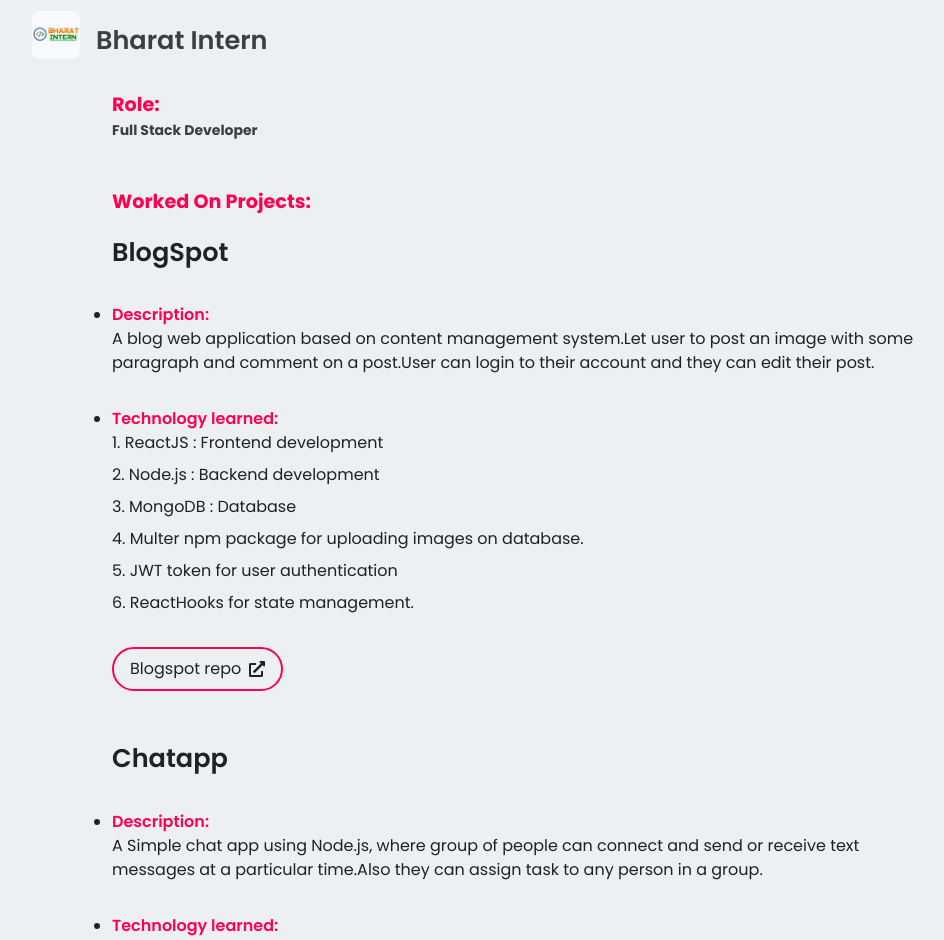
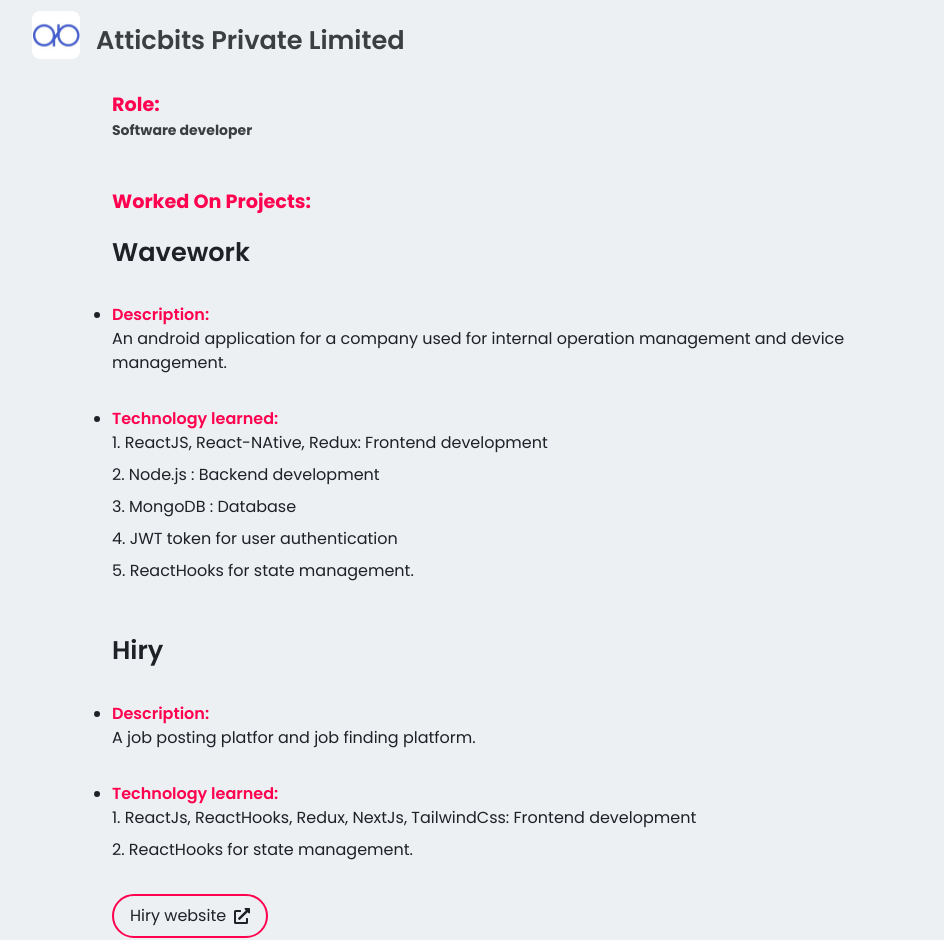
Before and after one commit to silentvoice143/portfolio, a React (Create React App) app: page /portfolio/about in a window 1280 px wide. Shown: the part 1640-2580 px from the top of the page, without its empty margins (160-1104 px from the left). Built offline with nearby package versions, Linux system fonts and the light colour scheme; a web font is replaced by a local one.

Commit message:
added experience

```diff
--- a/package.json
+++ b/package.json
@@ -23,7 +23,8 @@
     "deploy": "gh-pages -d build",
     "build": "react-scripts build",
     "test": "react-scripts test",
-    "eject": "react-scripts eject"
+    "eject": "react-scripts eject",
+    "dev":"npm start"
   },
   "eslintConfig": {
     "extends": [
--- a/src/components/About/About.jsx
+++ b/src/components/About/About.jsx
@@ -18,6 +18,7 @@
 
 import bharatinternlogo from "./companylogo/bharatintern.jpeg";
 import baoiamlogo from "./companylogo/baoiam.jpeg";
+import atticbitslogo from "./companylogo/atticbits.jpg"
 
 function About() {
   const [email, setEmail] = useState("");
@@ -96,6 +97,111 @@
           <span className="mr-2">Talk!</span> About Experience
         </h1>
         <div className="internship flex flex-col gap-20">
+          <div className="bharatintern">
+            <div className="flex gap-4 mb-8">
+              <img
+                className="w-12 h-12 rounded-lg"
+                src={atticbitslogo}
+                alt=""
+                srcset=""
+              />
+              <h1 className="font-semibold mt-auto text-[1.6rem]  text-[#3c3e41]">
+                Atticbits Private Limited
+              </h1>
+            </div>
+            <div className="pl-20">
+              <h1 className="text-[1.2rem] text-[#ff014f] font-bold">Role:</h1>
+              <p className="font-bold text-sm mb-12 text-[#3c3e41]">Software developer</p>
+              <h1 className="text-[1.2rem] text-[#ff014f] font-bold">
+                Worked On Projects:
+              </h1>
+              <div>
+                <h1 className="font-semibold text-[1.6rem] mt-4 text-[#1e2125]">Wavework</h1>
+                <ul className="text-[#1e2125] list-disc child:my-8">
+                  <li>
+                    <span className=" text-[#ff014f] font-semibold">
+                      Description:{" "}
+                    </span>
+                    <p>
+                      An android application for a company used for internal operation management and device management.
+                    </p>
+                  </li>
+                  <li>
+                    <span className=" text-[#ff014f] font-semibold">
+                      Technology learned:{" "}
+                    </span>
+                    <ul className="list-inside list-decimal child:mb-2">
+                      <li>ReactJS, React-NAtive, Redux: Frontend development</li>
+                      <li>Node.js : Backend development</li>
+                      <li>MongoDB : Database</li>
+                      <li>JWT token for user authentication</li>
+                      <li>ReactHooks for state management.</li>
+                    </ul>
+                  </li>
+                </ul>
+
+              </div>
+              <div>
+                <h1 className="font-semibold text-[1.6rem] mt-[3rem] text-[#1e2125]">
+                  Hiry
+                </h1>
+                <ul className="text-[#1e2125] list-disc child:my-8">
+                  <li>
+                    <span className=" text-[#ff014f] font-semibold">
+                      Description:{" "}
+                    </span>
+                    <p>
+                      A job posting platfor and job finding platform.
+                    </p>
+                  </li>
+                  <li>
+                    <span className=" text-[#ff014f] font-semibold">
+                      Technology learned:{" "}
+                    </span>
+                    <ul className="list-inside list-decimal child:mb-2">
+                      <li>ReactJs, ReactHooks, Redux, NextJs, TailwindCss: Frontend development</li>
+                      <li>ReactHooks for state management.</li>
+                    </ul>
+                  </li>
+                </ul>
+                <Link
+                  to="https://hiry.com/"
+                  target="_blank"
+                  className="px-4 py-2 border-2 border-[#ff014f] rounded-full inline-flex gap-2 text-[#1e2125] items-center hover:px-5 duration-200"
+                >
+                  <p>Hiry website</p>
+                  <FaExternalLinkAlt />
+                </Link>
+              </div>
+              <div>
+                <h1 className="font-semibold text-[1.6rem] mt-[3rem] text-[#1e2125]">
+                  Athena
+                </h1>
+                <ul className="text-[#1e2125] list-disc child:my-8">
+                  <li>
+                    <span className=" text-[#ff014f] font-semibold">
+                      Description:{" "}
+                    </span>
+                    <p>
+                     Athena is a data visualization project that dynamically creates a network graph based on real-time suggestions from the Google search engine. Upon entering a keyword, the app fetches relevant suggestions and visualizes them as interconnected nodes, offering an intuitive way to explore related search trends and topics.
+                    </p>
+                  </li>
+                  <li>
+                    <span className=" text-[#ff014f] font-semibold">
+                      Technology learned:{" "}
+                    </span>
+                    <ul className="list-inside list-decimal child:mb-2">
+                      <li>Developed the network graph using d3 library</li>
+                      <li>Optimized for responsiveness and scalability across various datasets</li>
+                      <li>Designed intuitive UI for user input and real-time updates</li>
+                      <li>ReactHooks for state management.</li>
+                    </ul>
+                  </li>
+                </ul>
+
+              </div>
+            </div>
+          </div>
           <div className="bharatintern">
             <div className="flex gap-4 mb-8">
               <img
--- a/src/components/Navbar/Navbar.jsx
+++ b/src/components/Navbar/Navbar.jsx
@@ -5,8 +5,12 @@
 import { IoMdClose } from "react-icons/io";
 import { FaLinkedin } from "react-icons/fa";
 import { Link } from "react-router-dom";
+import { useLocation } from "react-router-dom";
 
 function Navbar() {
+  const location = useLocation();
+  const pathName=location.pathname;
+  console.log(pathName)
   const [isOpen, setIsOpen] = React.useState(false);
   const toggle = () => {
     setIsOpen(!isOpen);
@@ -23,23 +27,23 @@
           </div>
         </Link>
         <ul className="hidden nav-list md:flex md:gap-4 max-[882px]:text-[1rem] lg:gap-6 child:relative child:hover:cursor-pointer">
-          <Link to="/" className="p-2">
-            <li className="text-base font-medium text-[#3c3e41] list-item">HOME</li>
+          <Link to="/" className={`p-2`}>
+            <li className={`text-base font-medium text-[#3c3e41] list-item ${pathName==="/"?"active":""}`}>HOME</li>
           </Link>
           <Link to="/service" className="p-2">
-            <li className="text-base font-medium text-[#3c3e41] list-item">SERVICES</li>
+            <li className={`text-base font-medium text-[#3c3e41] list-item ${pathName==="/service"?"active":""}`}>SERVICES</li>
           </Link>
           <Link to="/about" className="p-2">
-            <li className="text-base font-medium text-[#3c3e41] list-item">ABOUT</li>
+            <li className={`text-base font-medium text-[#3c3e41] list-item ${pathName==="/about"?"active":""}`}>ABOUT</li>
           </Link>
           <Link to="/skills" className="p-2">
-            <li className="text-base font-medium text-[#3c3e41] list-item">SKILLS</li>
+            <li className={`text-base font-medium text-[#3c3e41] list-item ${pathName==="/skills"?"active":""}`}>SKILLS</li>
           </Link>
           <Link to="/work" className="p-2">
-            <li className="text-base font-medium text-[#3c3e41] list-item">WORKS</li>
+            <li className={`text-base font-medium text-[#3c3e41] list-item ${pathName==="/work"?"active":""}`}>WORKS</li>
           </Link>
           <Link to="/contact" className="p-2">
-            <li className="text-base font-medium text-[#3c3e41] list-item">CONTACT</li>
+            <li className={`text-base font-medium text-[#3c3e41] list-item ${pathName==="/contact"?"active":""}`}>CONTACT</li>
           </Link>
         </ul>
         <div>
--- a/src/components/Navbar/navbar.css
+++ b/src/components/Navbar/navbar.css
@@ -20,7 +20,8 @@
   transition: .3s all;
 }
 
-.list-item:hover::after {
+.list-item:hover::after,
+.list-item.active::after {
   width: 100%;
 }
 
```
Also changed, not shown: src/components/About/companylogo/atticbits.jpg (added).
